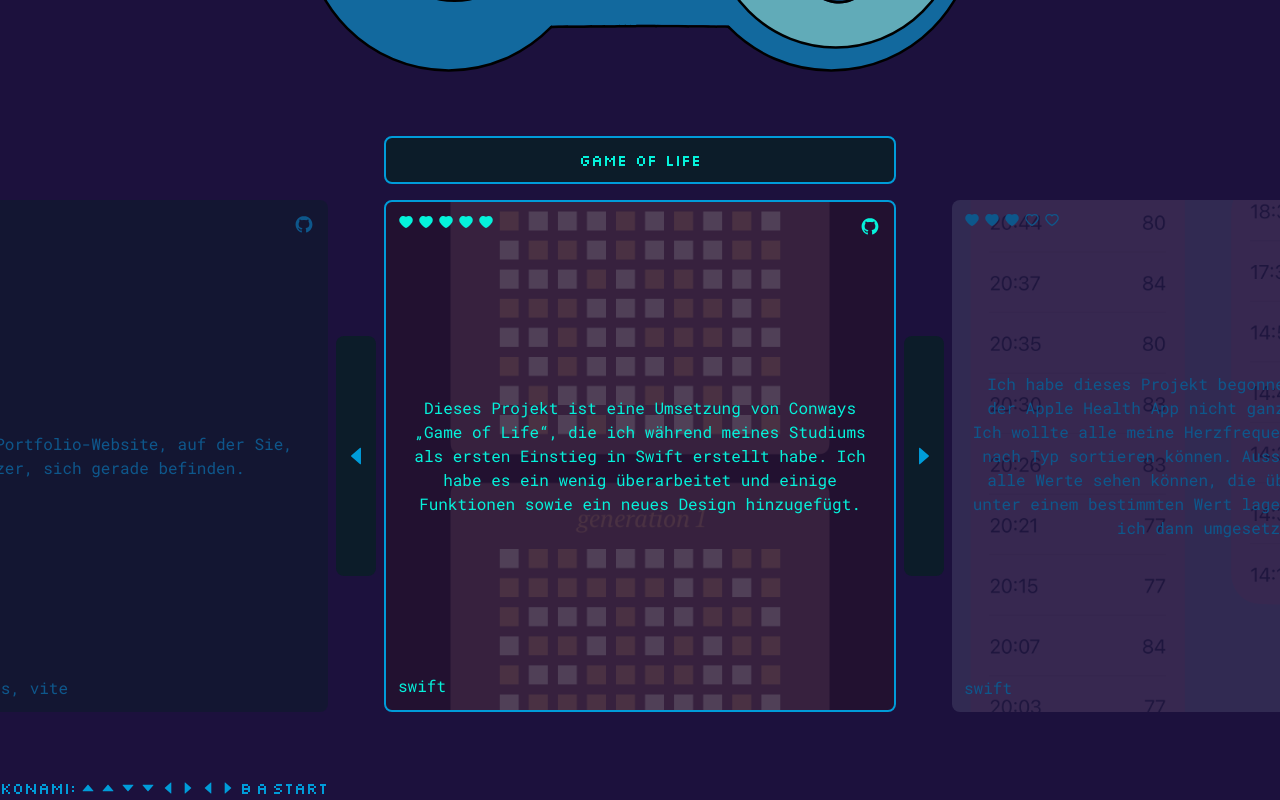
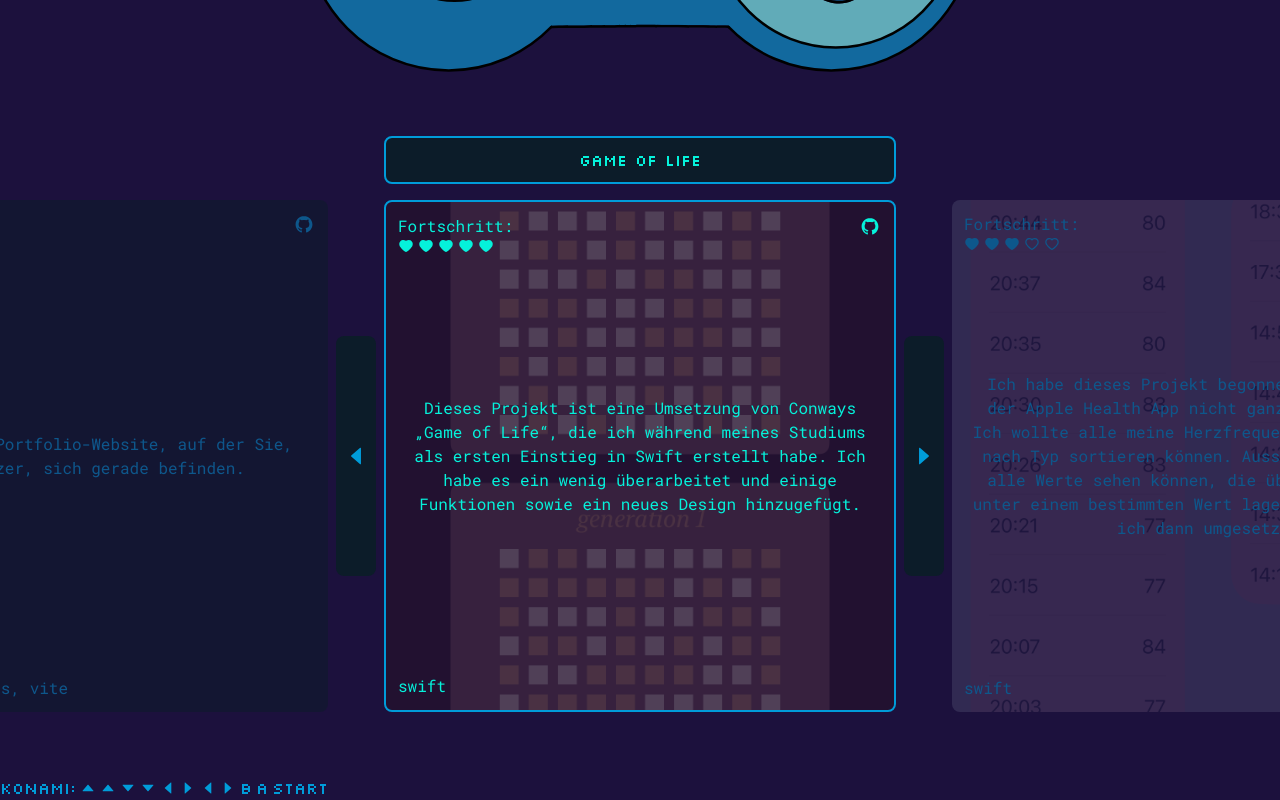
Before and after one commit to smuffels/portfolio, a React (Vite) app in the folder portfolio/: page / in a window 1280 px wide. Shown: the part 771-1571 px from the top of the page. Built offline with nearby package versions, Linux system fonts and the light colour scheme.

Commit message:
add ürogress label to hearts

```diff
--- a/portfolio/src/components/ProjectCards.tsx
+++ b/portfolio/src/components/ProjectCards.tsx
@@ -1,4 +1,5 @@
 import type { Project } from "../CarouselLogic";
+import type { Translation } from "../data/translations";
 import HeartProgress from "./HeartProgress";
 import { DiGithubBadge } from "react-icons/di";
 
@@ -6,10 +7,12 @@
   project,
   className,
   isActive,
+  t,
 }: {
   project: Project;
   className?: string;
   isActive?: boolean;
+  t: Translation;
 }) {
   const textColor = isActive ? "text-highlight" : "text-default";
   return (
@@ -26,6 +29,7 @@
       )}
 
       <div className="absolute top-3 left-3">
+        <p className={textColor}>{t.projectProgress}</p>
         <HeartProgress heartColor={textColor} progress={project.progress} />
       </div>
 
--- a/portfolio/src/data/translations.tsx
+++ b/portfolio/src/data/translations.tsx
@@ -13,6 +13,7 @@
         "kreative Projekte umfasst einiges. Ob etwas basteln, programmieren, schneiden oder Visuals in Blender zu erstellen, so lange ich mich kreativ ausleben kann, mach ich es gern. Pluspunkt, wenn ich dabei einen neuen Skill lernen kann. Mit einigen Freunden konnte ich dieses Jahr ein eigenes Event organisieren. Einblicke darin sind hier ersichtlich:",
     },
 
+    projectProgress: "Fortschritt: ",
     project1title: "Game of life",
     project1summary:
       "Dieses Projekt ist eine Umsetzung von Conways „Game of Life“, die ich während meines Studiums als ersten Einstieg in Swift erstellt habe. Ich habe es ein wenig überarbeitet und einige Funktionen sowie ein neues Design hinzugefügt.",
@@ -47,6 +48,7 @@
         "Creative projects cover a wide range of activities. Whether it’s making something, programming, editing or creating visuals in Blender, as long as I can express myself creatively, I’m happy to do it. It’s a bonus if I can learn a new skill in the process. Together with some friends, I was able to organise an event this year. You can see some highlights here:",
     },
 
+    projectProgress: "progress: ",
     project1title: "Game of life",
     project1summary:
       "This project is an implementation of Conway's Game of Life that i did during my studies as a first introduction to Swift. I have reworked it a bit and added some features as well as a new design",
--- a/portfolio/src/sections/Projects.tsx
+++ b/portfolio/src/sections/Projects.tsx
@@ -47,6 +47,7 @@
         <ProjectCards
           project={prev}
           className="hidden md:block opacity-50"
+          t={t}
         ></ProjectCards>
 
         {/* button left */}
@@ -68,6 +69,7 @@
             project={current}
             className="border-2"
             isActive
+            t={t}
           ></ProjectCards>
         </div>
 
@@ -83,6 +85,7 @@
         <ProjectCards
           project={next}
           className="hidden md:block opacity-50"
+          t={t}
         ></ProjectCards>
       </div>
     </section>
```
